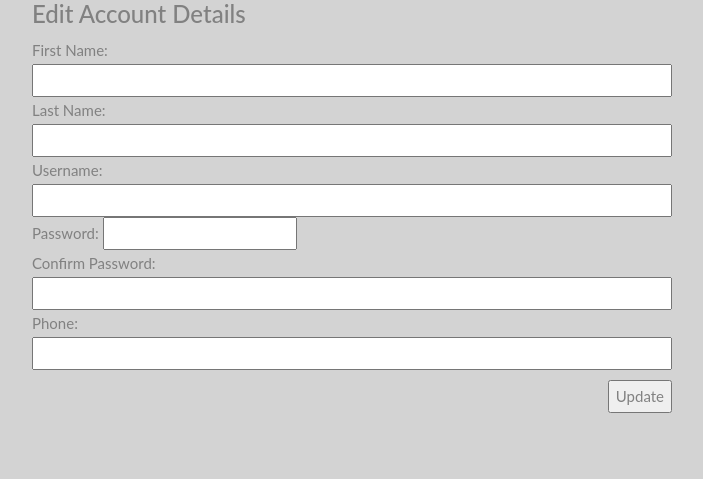
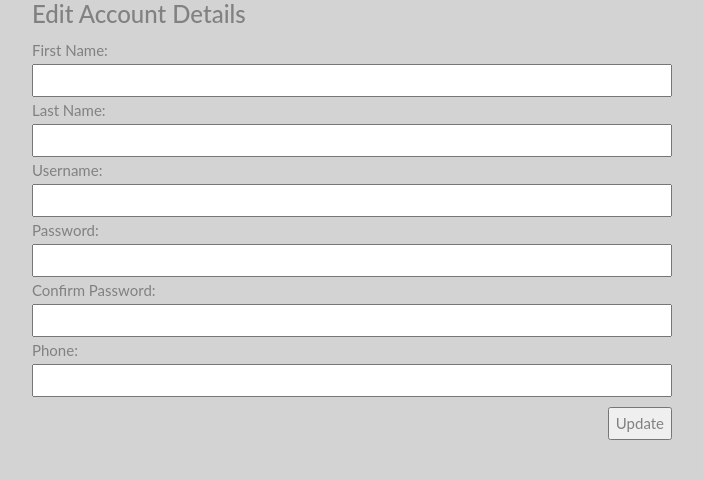
Before and after one commit to deanyuan97/Project-Group-4---IS-4460, a PHP site: page /buyeredit.php in a window 1280 px wide. Shown: the part 129-608 px from the top of the page, without its empty margins (288-991 px from the left). Run offline with PHP 8.4, Linux system fonts and the light colour scheme; some libraries are stand-ins or nearby versions.

Commit message:
Added style to password fields.

```diff
--- a/styles.css
+++ b/styles.css
@@ -30,7 +30,7 @@ body {
     width: 50%;
     margin: 0 auto;
   }
-  .container-slim input[type='text'] {
+  .container-slim input[type='text'], .container-slim input[type='password'] {
     width: 100%;
   }
   .container-slim input[type='submit'] {
```
